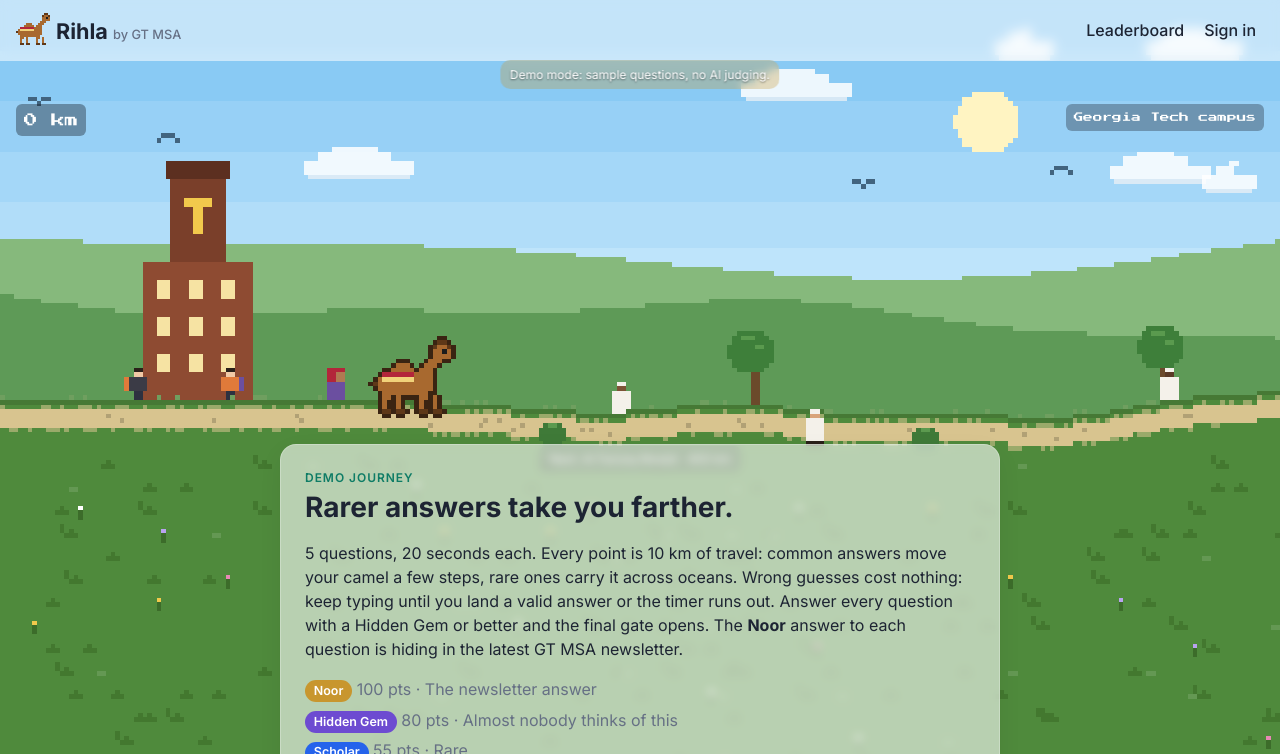
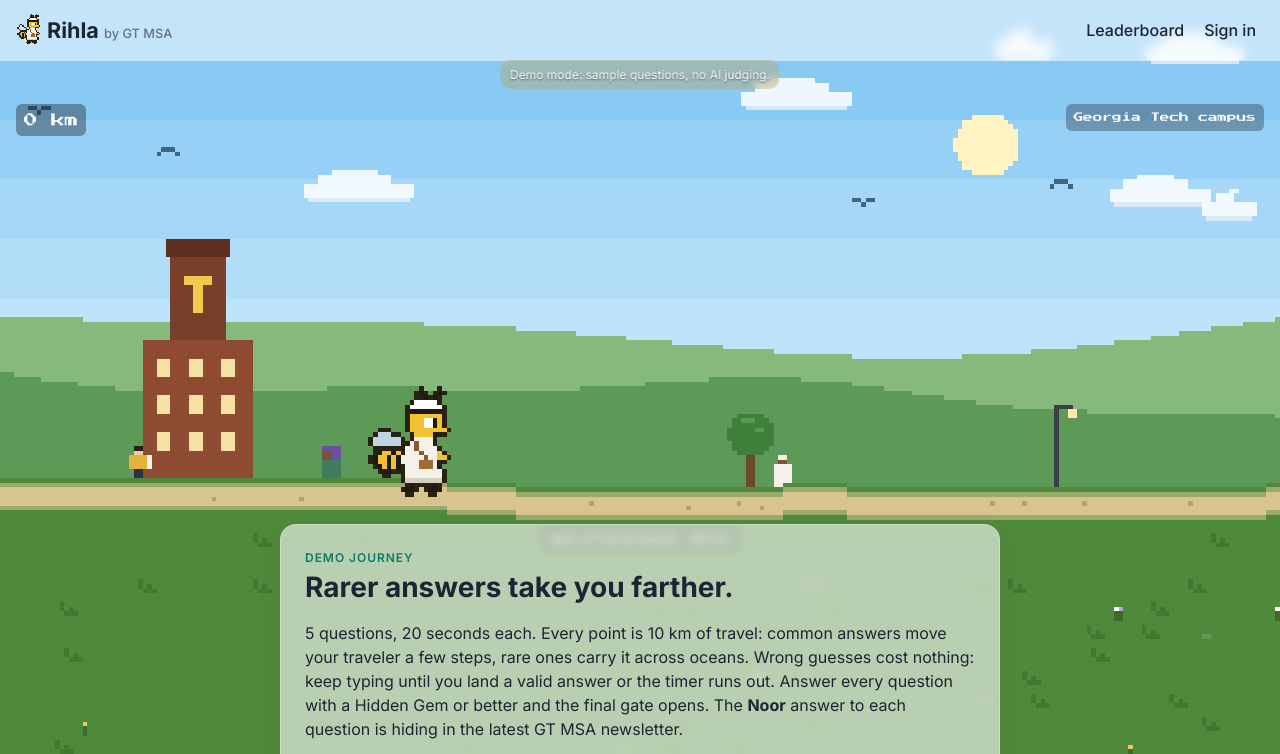
Before and after one commit to AKobir5503/rihla, a plain HTML site: page index.html in a window 1280 px wide. Shown: the top 754 px of the page. Drawn offline with Linux system fonts and the light colour scheme; animation ran at ten frames a second.

Commit message:
Yellow jacket traveler, calmer crowds, cleaner map
Replace the camel with an original yellow jacket in a thobe and kufi
that walks the path and flies over the sea. Fix people moving far too
fast (speed was per-ms phase, not pixels); most now stand, a few stroll.
Smoother path, fewer speckles, ground line lowered to 60%.

Co-Authored-By: Claude Opus 5.5 <noreply@anthropic.com>
Claude-Session: https://claude.ai/code/session_01BsksiL2tv2v6hyr4Px85D1

```diff
--- a/css/style.css
+++ b/css/style.css
@@ -153,7 +153,7 @@ dialog h2 { margin-top: 0; }
 .paste-box { margin-top: .5rem; }
 
 /* ---------- travel scene ---------- */
-.mascot { width: 34px; height: 32px; image-rendering: pixelated; vertical-align: -6px; margin-right: 6px; }
+.mascot { width: 25px; height: 30px; image-rendering: pixelated; vertical-align: -6px; margin-right: 6px; }
 .scene-wrap { position: relative; max-width: 960px; margin: 0 auto 1rem; padding: 0 16px; }
 #scene { display: block; width: 100%; aspect-ratio: 384 / 112; image-rendering: pixelated; border-radius: 12px; border: 3px solid var(--ink); background: #7cc3f2; }
 .hud { position: absolute; top: 10px; left: 28px; right: 28px; display: flex; justify-content: space-between; gap: .5rem; pointer-events: none; }
@@ -185,10 +185,10 @@ body.play { background: #10141c; }
 .play #scene { position: absolute; inset: 0; width: 100%; height: 100%; aspect-ratio: auto; border: 0; border-radius: 0; }
 .play .hud { position: absolute; top: 72px; left: 16px; right: 16px; z-index: 1; }
 body.play:has(#demo-banner:not(.hidden)) .hud { top: 104px; }
-.play .arrive { top: 32%; z-index: 2; }
-.play .hud-next { position: absolute; top: calc(50% + 46px); left: 50%; transform: translateX(-50%); margin: 0; z-index: 1; color: #fff; background: rgba(20, 24, 33, .55); padding: .25rem .6rem; border-radius: 6px; font-size: .75rem; white-space: nowrap; max-width: calc(100vw - 32px); overflow: hidden; text-overflow: ellipsis; }
+.play .arrive { top: 38%; z-index: 2; }
+.play .hud-next { position: absolute; top: calc(60% + 46px); left: 50%; transform: translateX(-50%); margin: 0; z-index: 1; color: #fff; background: rgba(20, 24, 33, .55); padding: .25rem .6rem; border-radius: 6px; font-size: .75rem; white-space: nowrap; max-width: calc(100vw - 32px); overflow: hidden; text-overflow: ellipsis; }
 .play .hud-next:empty { display: none; }
-.play main#app { position: relative; z-index: 3; margin-top: calc(50vh + 44px); margin-top: calc(50svh + 44px); background: color-mix(in srgb, var(--surface) 90%, transparent); backdrop-filter: blur(8px); -webkit-backdrop-filter: blur(8px); }
+.play main#app { position: relative; z-index: 3; margin-top: calc(60vh + 44px); margin-top: calc(60svh + 44px); background: color-mix(in srgb, var(--surface) 90%, transparent); backdrop-filter: blur(8px); -webkit-backdrop-filter: blur(8px); }
 @media (max-width: 600px) { .play .hud { top: 64px; } body.play:has(#demo-banner:not(.hidden)) .hud { top: 96px; } .play .brand-sub { display: none; } }
 
 /* ---------- retry until valid ---------- */
--- a/js/game.js
+++ b/js/game.js
@@ -53,7 +53,7 @@ async function home() {
   app.innerHTML = `
     <p class="eyebrow">${esc(S.game.title)}</p>
     <h1>Rarer answers take you farther.</h1>
-    <p>${S.game.questions.length} questions, ${esc(S.game.timer_seconds || DEFAULT_TIMER_SECONDS)} seconds each. Every point is ${KM_PER_POINT} km of travel: common answers move your camel a few steps, rare ones carry it across oceans. Wrong guesses cost nothing: keep typing until you land a valid answer or the timer runs out. Answer every question with a Hidden Gem or better and the final gate opens. The <b>Noor</b> answer to each question is hiding in the latest GT MSA newsletter.</p>
+    <p>${S.game.questions.length} questions, ${esc(S.game.timer_seconds || DEFAULT_TIMER_SECONDS)} seconds each. Every point is ${KM_PER_POINT} km of travel: common answers move your traveler a few steps, rare ones carry it across oceans. Wrong guesses cost nothing: keep typing until you land a valid answer or the timer runs out. Answer every question with a Hidden Gem or better and the final gate opens. The <b>Noor</b> answer to each question is hiding in the latest GT MSA newsletter.</p>
     <ul class="ranks">${RANK_ORDER.map((r) => `<li>${rankChip(r)} <span class="muted">${RANKS[r].points} pts · ${esc(RANKS[r].blurb)}</span></li>`).join("")}</ul>
     ${first ? `<p class="note">Your first run scored <b>${first.score}</b>. That's the score on the leaderboard. You've played ${past.length} time${past.length > 1 ? "s" : ""}; replays are just for fun.</p>` : ""}
     <div class="row"><button class="primary big" id="start">${first ? "Play again" : "Start the journey"}</button></div>`;
@@ -142,7 +142,7 @@ async function submit(raw, timedOut = false) {
   const nextBtn = $("#next");
   nextBtn.disabled = true;
   const last = S.i === S.game.questions.length - 1;
-  // On the last answer of an all-Hidden-Gem run, the camel goes through the gate.
+  // On the last answer of an all-Hidden-Gem run, the traveler goes through the gate.
   const special = last && isSpecialRun(S.results.map((r) => r.rank));
   await scene.travelTo(S.score, special, arrive);
   showNext();
--- a/js/scene.js
+++ b/js/scene.js
@@ -1,4 +1,4 @@
-// The travel scene: a pixel-art camel crossing a side-scrolling world.
+// The travel scene: a pixel-art traveler crossing a side-scrolling world.
 // Every point = KM_PER_POINT km. Scenery changes by zone; each stop has a landmark.
 // Drawn on a small canvas (W x H) and scaled up with crisp pixels.
 import { KM_PER_POINT } from "./config.js";
@@ -6,13 +6,13 @@ import { ROUTE } from "./ui.js";
 
 // Canvas size in "game pixels". The scene fills the whole window, so these are set
 // from the window size: about 5 screen pixels per game pixel.
-let W = 384, H = 180, GROUND = 90, CAMEL_X = 96;
+let W = 384, H = 180, GROUND = 90, HERO_X = 96;
 function fit(canvas) {
   const vw = window.innerWidth, vh = window.innerHeight;
   H = Math.max(120, Math.min(230, Math.round(vh / 4.6)));
   W = Math.round(H * vw / vh);
-  GROUND = Math.round(H * 0.5);
-  CAMEL_X = Math.round(Math.min(W * 0.32, 140));
+  GROUND = Math.round(H * 0.6);
+  HERO_X = Math.round(Math.min(W * 0.32, 140));
   canvas.width = W; canvas.height = H;
 }
 const SCREENS = 7; // how many screen-widths the whole journey spans
@@ -30,32 +30,40 @@ const ZONES = {
 };
 
 // ---------- pixel sprites ----------
-// Camel, facing right. Two walking frames. Legend in PAL.
-const CAMEL_A = [
-  "..............dd.",
-  ".............dbbd",
-  ".............bbeb",
-  ".............bbbb",
-  "............bbb..",
-  ".....bbb...bbb...",
-  "....bbbbb.bbb....",
-  "..sssssssbbbb....",
-  ".bwwwwwwwbbbb....",
-  "dbbbbbbbbbbbb....",
-  ".bbbbbbbbbbbb....",
-  "..bbbbbbbbbb.....",
-  "..bb.b....bb.b...",
-  "..b..b....b..b...",
-  "..b..b....b..b...",
-  "..dd.dd...dd.dd..",
+// The traveler: an original yellow jacket in a white thobe and kufi, with a satchel. Facing right.
+const HERO_A = [
+  "...........k...k..",
+  "............k.k...",
+  "..........ccccc...",
+  ".........ccccccc..",
+  ".........kkkkkkk..",
+  ".........yyyyyyy..",
+  ".........yyyeeky..",
+  ".........yyyeeky..",
+  ".........yyyyyyyy.",
+  "..........yyyyk...",
+  "..........tttt....",
+  ".........tsttt....",
+  "........ttstttt...",
+  "..kyyky.tttsttty..",
+  ".kyykyktttttsttyy.",
+  ".kyykykttttbbbt...",
+  "..kykyk.tttbbbt...",
+  "...kk...tttttttt..",
+  "........tttttttt..",
+  "........uuuuuuuu..",
+  ".........k....k...",
+  "........kk...kk...",
 ];
-const CAMEL_B = CAMEL_A.slice(0, 12).concat([
-  "...bb.b..bb.b....",
-  "...b..b...b.b....",
-  "..b...b..b...b...",
-  ".dd...dd.dd..dd..",
+const HERO_B = HERO_A.slice(0, 20).concat([
+  "..........k..k....",
+  ".........kk.kk....",
 ]);
-const PAL = { b: "#a8692f", d: "#5e3818", e: "#1c1c1c", s: "#b3263a", w: "#f1d27a" };
+const WING_A = [".ww...", "wwww..", "wwwwww", ".wwwww"];
+const WING_B = ["......", ".www..", "wwwwww", "wwwwww"];
+const HERO_H = HERO_A.length;
+const PAL = { y: "#f2c230", k: "#1d1a16", c: "#ffffff", e: "#ffffff", t: "#f4f1ea", u: "#d6cfbf", s: "#8a5a2e", b: "#a46a34", w: "#cfe9fb" };
+const OUTLINE = Object.fromEntries(Object.keys(PAL).map((k) => [k, "#2a2112"]));
 
 function sprite(ctx, rows, x, y, pal) {
   for (let r = 0; r < rows.length; r++)
@@ -205,28 +213,27 @@ export function createScene(canvas, hud) {
     const end = (sp ? kmOf(sp) : maxScore * KM_PER_POINT) * pxPerKm + 200;
     const nearLand = (x, r) => flatXs.some((l) => Math.abs(x - l) < r);
     props = []; people = [];
-    for (let x = -120, i = 0; x < end; x += 14 + Math.floor(hash(i) * 40), i++) {
+    for (let x = -120, i = 0; x < end; x += 30 + Math.floor(hash(i) * 60), i++) {
       const zone = rawZone(x / pxPerKm); if (zone === "ocean" || nearLand(x, 48)) continue;
-      const list = PROPS[zone] || PROPS.campus, back = hash(i + 9) < 0.6;
-      // only low things (rocks, bushes) go in front of the path so nothing hides the camel
-      props.push({ x, kind: back ? list[Math.floor(hash(i + 50) * list.length)] : (zone === "desert" || zone === "levant" || zone === "hills" ? "rock" : hash(i + 51) < 0.5 ? "bush" : "rock"), back });
+      const list = PROPS[zone] || PROPS.campus;
+      props.push({ x, kind: list[Math.floor(hash(i + 50) * list.length)], back: true });
     }
     const add = (x, i) => { const zone = rawZone(x / pxPerKm); if (zone === "ocean") return;
       const kind = zone === "campus" || zone === "city" ? (hash(i + 3) < 0.55 ? 0 : hash(i + 4) < 0.5 ? 2 : 1) : hash(i + 3) < 0.15 ? 3 : hash(i + 4) < 0.5 ? 2 : 1;
-      people.push({ x, kind, range: 6 + hash(i + 5) * 26, speed: hash(i + 6) < 0.2 ? 0 : 0.006 + hash(i + 7) * 0.012, ph: hash(i + 8) * 100, c1: CLOTH[Math.floor(hash(i + 1) * CLOTH.length)], c2: CLOTH[Math.floor(hash(i + 2) * CLOTH.length)], skin: SKIN[Math.floor(hash(i + 11) * SKIN.length)], back: hash(i + 12) < 0.5 }); };
+      people.push({ x, kind, range: 10 + hash(i + 5) * 30, speed: hash(i + 6) < 0.65 ? 0 : 0.003 + hash(i + 7) * 0.003, ph: hash(i + 8) * 100, c1: CLOTH[Math.floor(hash(i + 1) * CLOTH.length)], c2: CLOTH[Math.floor(hash(i + 2) * CLOTH.length)], skin: SKIN[Math.floor(hash(i + 11) * SKIN.length)], back: hash(i + 12) < 0.5 }); };
     let n = 0;
-    for (let x = 30; x < end; x += 30 + Math.floor(hash(n + 400) * 70)) add(x, n++);
+    for (let x = 60; x < end; x += 90 + Math.floor(hash(n + 400) * 110)) add(x, n++);
     for (const l of flatXs.slice(0, regular.length)) for (let k = 0; k < 3; k++) add(l - 30 + k * 22 + hash(n) * 8, n++);
   }
   // Rolling, bumpy ground: offset (in pixels) of the path at world x. Flat around landmarks.
   function bump(wx) {
-    let h = Math.sin(wx * 0.019) * 3.2 + Math.sin(wx * 0.047 + 1.3) * 1.7 + Math.sin(wx * 0.13 + 2) * 0.6;
+    let h = Math.sin(wx * 0.016) * 2.6 + Math.sin(wx * 0.037 + 1.3) * 1.1;
     for (const l of flatXs) { const d = Math.abs(wx - l); if (d < 75) h *= Math.max(0, (d - 42) / 33); }
     return Math.round(h);
   }
 
   function draw(time) {
-    const camX = km * pxPerKm - CAMEL_X;
+    const camX = km * pxPerKm - HERO_X;
     const z = zoneAt(km + 40 / pxPerKm);
     // sky in bands for a pixel look
     for (let i = 0; i < 8; i++) rect(ctx, mix(z.sky[0], z.sky[1], i / 7), 0, i * (GROUND / 8), W, Math.ceil(GROUND / 8));
@@ -251,11 +258,12 @@ export function createScene(canvas, hud) {
     const toScreen = (wx) => Math.round(wx - camX);
     const groundAt = (sx) => ys[Math.max(0, Math.min(W - 1, Math.round(sx)))];
     // things behind the path: props and people on the far side
-    const drawProps = (back) => { for (const p of props) { if (p.back !== back) continue; const sx = toScreen(p.x); if (sx < -20 || sx > W + 20) continue; tree(ctx, sx, groundAt(sx) + (back ? 0 : 7), p.kind, Math.round(Math.sin(time / 900 + p.x) * 0.6)); } };
-    const drawPeople = (back) => { for (const q of people) { if (q.back !== back) continue;
-      const tri = q.speed ? ((time * q.speed + q.ph) % 2) : 0.5, pos = tri < 1 ? tri : 2 - tri, dir = q.speed ? (tri < 1 ? 1 : -1) : 1;
-      const sx = toScreen(q.x + pos * q.range); if (sx < -8 || sx > W + 8) continue;
-      person(ctx, sx, groundAt(sx) + (back ? 1 : 8), q.kind, q.c1, q.c2, q.skin, q.speed ? Math.floor(time / 220 + q.ph) % 2 : 0, dir); } };
+    const drawProps = (back) => { for (const p of props) { if (p.back !== back || z.water) continue; const sx = toScreen(p.x); if (sx < -20 || sx > W + 20 || Math.abs(sx - HERO_X) < 12) continue; tree(ctx, sx, groundAt(sx) + (back ? 0 : 7), p.kind, Math.round(Math.sin(time / 900 + p.x) * 0.6)); } };
+    const drawPeople = (back) => { for (const q of people) { if (q.back !== back || z.water) continue;
+      // walkers stroll slowly back and forth (speed is game pixels per ms); the rest stand and chat
+      const tri = q.speed ? ((time * q.speed / q.range + q.ph) % 2) : 0.5, pos = tri < 1 ? tri : 2 - tri, dir = q.speed ? (tri < 1 ? 1 : -1) : (hash(q.x) < 0.5 ? 1 : -1);
+      const sx = toScreen(Math.round(q.x + pos * q.range)); if (sx < -8 || sx > W + 8) continue;
+      person(ctx, sx, groundAt(sx) + 1, q.kind, q.c1, q.c2, q.skin, q.speed ? Math.floor(time / 380 + q.ph) % 2 : 0, dir); } };
     drawProps(true);
     // landmarks
     for (const s of regular) { const sx = kmOf(s) * pxPerKm - camX + (s === regular[0] ? -46 : 52); if (sx > -60 && sx < W + 60) LANDMARKS[s.sprite]?.(ctx, sx, GROUND); }
@@ -275,38 +283,35 @@ export function createScene(canvas, hud) {
         const y = GROUND + 14 + row * 5, sp = 1 + row * 0.035;
         for (let x = 0; x < W; x++) {
           const wx = Math.floor(x + camX * sp) * 3 + row * 1013, r = hash(wx);
-          if (r < 0.035) { rect(ctx, z.ground2, x, y, 3, 1); rect(ctx, z.ground2, x + 1, y - 1, 1, 1); if (r < 0.012) rect(ctx, z.ground2, x - 1, y - 2, 1, 2); }
-          else if (r < 0.042) { if (flowers) { rect(ctx, mix(z.ground2, "#000000", 0.1), x, y, 1, 2); rect(ctx, flowers[Math.floor(hash(wx + 5) * 4)], x, y - 1, 1, 1); } else { rect(ctx, mix(z.ground, "#000000", 0.2), x, y, 2, 1); rect(ctx, mix(z.ground, "#ffffff", 0.2), x, y - 1, 1, 1); } }
-          else if (r > 0.995) rect(ctx, mix(z.ground, "#ffffff", 0.12), x, y, 2, 1);
+          if (r < 0.012) { rect(ctx, z.ground2, x, y, 3, 1); rect(ctx, z.ground2, x + 1, y - 1, 1, 1); if (r < 0.012) rect(ctx, z.ground2, x - 1, y - 2, 1, 2); }
+          else if (r < 0.0145) { if (flowers) { rect(ctx, mix(z.ground2, "#000000", 0.1), x, y, 1, 2); rect(ctx, flowers[Math.floor(hash(wx + 5) * 4)], x, y - 1, 1, 1); } else { rect(ctx, mix(z.ground, "#000000", 0.2), x, y, 2, 1); rect(ctx, mix(z.ground, "#ffffff", 0.2), x, y - 1, 1, 1); } }
+          else if (r > 0.999) rect(ctx, mix(z.ground, "#ffffff", 0.12), x, y, 2, 1);
         }
       }
       const edge = mix(z.path, z.ground, 0.45), pebble = mix(z.path, "#000000", 0.18);
       for (let x = 0; x < W; x++) {
         const wx = Math.floor(x + camX), y = ys[x];
-        rect(ctx, mix(z.ground, "#000000", 0.12), x, y, 1, 1);
+        rect(ctx, edge, x, y + 1, 1, 1);
         rect(ctx, z.path, x, y + 2, 1, 4);
-        if (hash(wx) < 0.35) rect(ctx, edge, x, y + 1, 1, 1);
-        if (hash(wx + 7) < 0.3) rect(ctx, edge, x, y + 6, 1, 1);
-        if (hash(wx + 13) < 0.08) rect(ctx, pebble, x, y + 3 + Math.floor(hash(wx + 3) * 2), 1, 1);
-        if (hash(wx + 21) < 0.12) rect(ctx, mix(z.ground, "#ffffff", 0.18), x, y - 1, 1, 1);
+        rect(ctx, edge, x, y + 6, 1, 1);
+        if (hash(wx + 13) < 0.025) rect(ctx, pebble, x, y + 3 + Math.floor(hash(wx + 3) * 2), 1, 1);
       }
     }
-    // dust / splash
+    // dust
     dust = dust.filter((d) => (d.life -= 1) > 0);
     for (const d of dust) { d.x -= d.vx; d.y -= d.vy; ctx.globalAlpha = d.life / 30; rect(ctx, z.water ? "#e6f6ff" : mix(z.path, "#ffffff", 0.3), d.x, d.y, d.s, d.s); }
     ctx.globalAlpha = 1;
-    // camel (bobbing on a raft at sea), standing on the bumpy path
-    const cg = z.water ? GROUND : groundAt(CAMEL_X) + 3;
-    const frame = walking && Math.floor(stepPx / 6) % 2 ? CAMEL_B : CAMEL_A;
-    const bob = z.water ? Math.round(Math.sin(time / 250)) : 0;
-    if (z.water) { rect(ctx, "#8a5a2e", CAMEL_X - 6, GROUND - 1 + bob, 30, 3); rect(ctx, "#6d4522", CAMEL_X - 6, GROUND + 2 + bob, 30, 1); rect(ctx, "#6d4522", CAMEL_X + 4, GROUND - 26 + bob, 1, 25); rect(ctx, "#f2efe6", CAMEL_X + 5, GROUND - 25 + bob, 9, 10); }
+    // the traveler: walks the path, flies low over the sea
+    const fly = !!z.water, cg = fly ? GROUND - 8 + Math.round(Math.sin(time / 300) * 2) : groundAt(HERO_X) + 3;
+    const stepping = walking && !fly && Math.floor(stepPx / 5) % 2;
+    const frame = stepping ? HERO_B : HERO_A;
     const shook = time < shakeUntil ? Math.round(Math.sin(time / 25) * 2) : 0;
-    // dark outline so the camel stands out on sand
-    const camY = cg - 16 + (z.water ? -1 + bob : 0) + (walking && frame === CAMEL_B ? -1 : 0), OUT = { b: "#3a2412", d: "#3a2412", e: "#3a2412", s: "#3a2412", w: "#3a2412" };
-    for (const [dx, dy] of [[-1, 0], [1, 0], [0, -1], [0, 1]]) sprite(ctx, frame, CAMEL_X - 8 + shook + dx, camY + dy, OUT);
-    sprite(ctx, frame, CAMEL_X - 8 + shook, cg - 16 + (z.water ? -1 + bob : 0) + (walking && frame === CAMEL_B ? -1 : 0), PAL);
-    drawProps(false);
-    drawPeople(false);
+    const hx = HERO_X - 9 + shook, hy = cg - HERO_H + (stepping ? -1 : 0);
+    const wing = Math.floor(time / (fly || walking ? 70 : 260)) % 2 ? WING_B : WING_A;
+    if (fly) { ctx.globalAlpha = 0.25; rect(ctx, "#0b2a44", HERO_X - 6, GROUND + 3, 12, 1); ctx.globalAlpha = 1; }
+    for (const [dx, dy] of [[-1, 0], [1, 0], [0, -1], [0, 1]]) { sprite(ctx, wing, hx + 1 + dx, hy + 8 + dy, OUTLINE); sprite(ctx, frame, hx + dx, hy + dy, OUTLINE); }
+    ctx.globalAlpha = 0.9; sprite(ctx, wing, hx + 1, hy + 8, PAL); ctx.globalAlpha = 1;
+    sprite(ctx, frame, hx, hy, PAL);
     // night glow near the end
     if (z.glow && special) { ctx.globalAlpha = 0.12; rect(ctx, "#ffe08a", 0, 0, W, H); ctx.globalAlpha = 1; }
     // HUD
@@ -353,7 +358,7 @@ export function createScene(canvas, hud) {
           km = from + dist * ease(p);
           odo = odoFrom + (odoTo - odoFrom) * ease(p);
           stepPx += (km - prev) * pxPerKm;
-          if (Math.random() < 0.5) dust.push({ x: CAMEL_X - 6, y: GROUND + 2 + bump(km * pxPerKm), vx: 0.6 + Math.random(), vy: Math.random() * 0.4, s: 1 + (Math.random() < 0.3), life: 30 });
+          if (!zoneAt(km).water && Math.random() < 0.35) dust.push({ x: HERO_X - 6, y: GROUND + 2 + bump(km * pxPerKm), vx: 0.6 + Math.random(), vy: Math.random() * 0.4, s: 1 + (Math.random() < 0.3), life: 30 });
           for (const s of [...regular, ...(special && sp ? [sp] : [])]) if (!passed.has(s) && kmOf(s) > from && (s.special ? target : kmOf(s)) <= target && km >= (s.special ? target : kmOf(s)) - 0.5) { passed.add(s); onArrive?.(s); }
           if (p < 1) requestAnimationFrame(step); else { walking = false; done(); }
         };
@@ -368,6 +373,7 @@ export function createScene(canvas, hud) {
 // Tiny mascot for the header.
 export function drawMascot(canvas) {
   const ctx = canvas.getContext("2d");
-  canvas.width = 17; canvas.height = 16;
-  sprite(ctx, CAMEL_A, 0, 0, PAL);
+  canvas.width = 20; canvas.height = 24;
+  for (const [dx, dy] of [[-1, 0], [1, 0], [0, -1], [0, 1]]) { sprite(ctx, WING_A, 2 + dx, 9 + dy, OUTLINE); sprite(ctx, HERO_A, 1 + dx, 1 + dy, OUTLINE); }
+  sprite(ctx, WING_A, 2, 9, PAL); sprite(ctx, HERO_A, 1, 1, PAL);
 }
```
Also changed, not shown: 1 other file.
